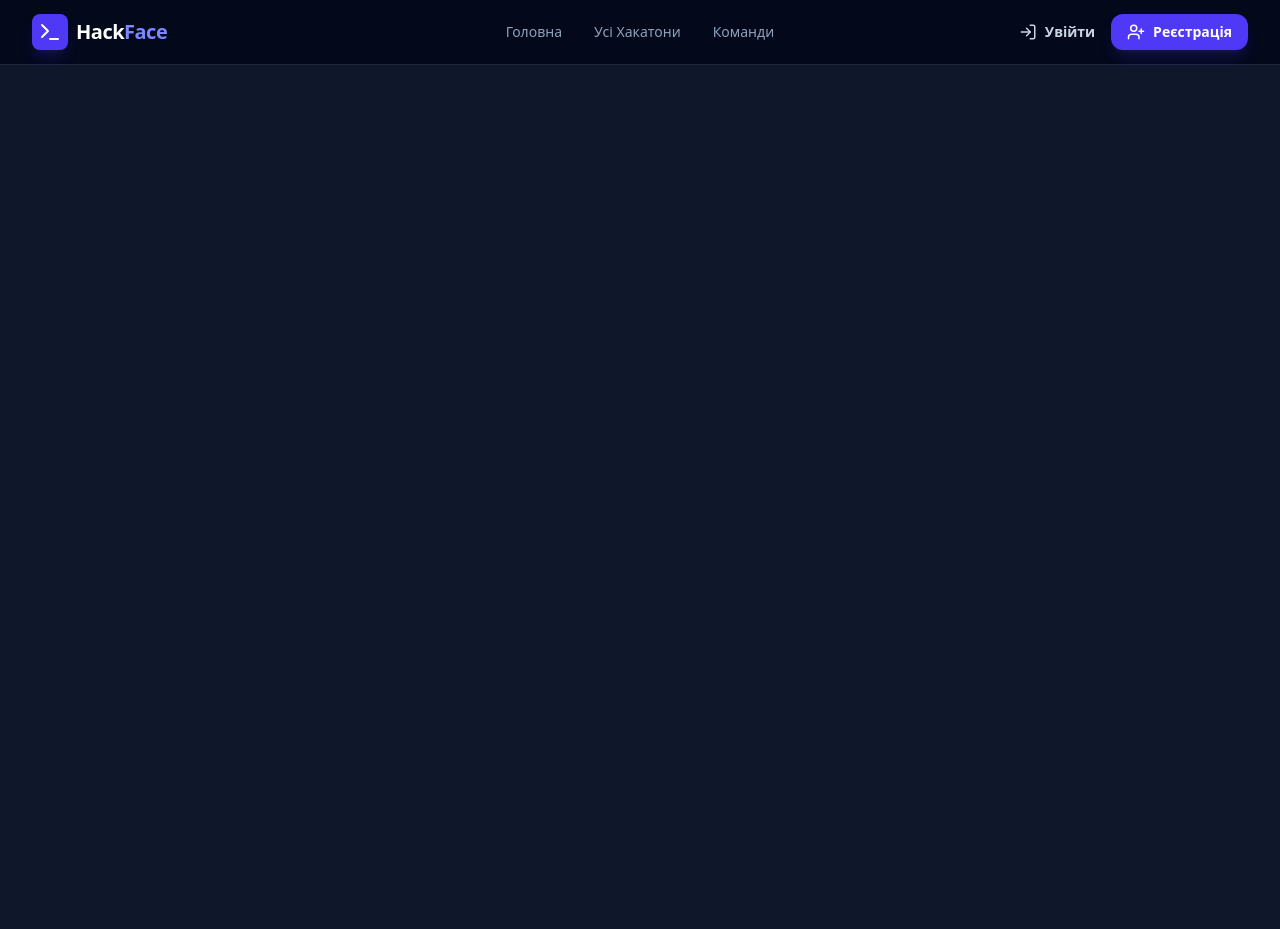
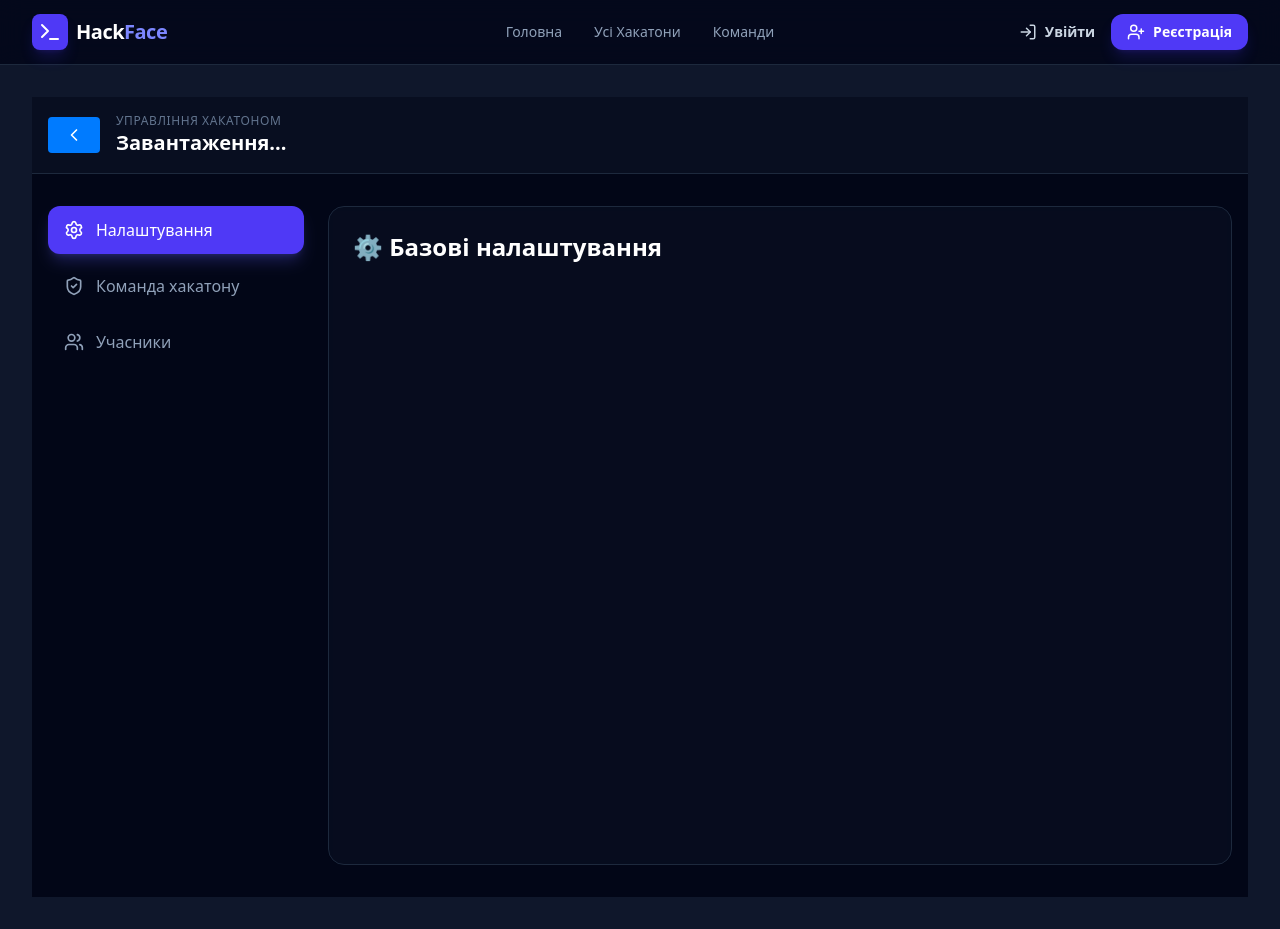
Before and after one commit to MaxymS228/hackface-frontend, a React (Create React App) app: page /hackathons/1/manage in a window 1280 px wide. Before the commit the page ends 800 px from the top, so only its background shows below. Built offline with nearby package versions, Linux system fonts and the light colour scheme; no server answers.

Commit message:
Fixed a bug with hackathon buttons and added a framework for managing hackathons

```diff
--- a/src/App.js
+++ b/src/App.js
@@ -18,6 +18,11 @@ import PublicProfile from './pages/PublicProfile';
 import ProfileSettings from './pages/ProfileSettings';
 import CreateHackathon from './pages/CreateHackathon';
 import HackathonDetails from './components/HackathonDetails';
+
+import HackathonManage from './components/HackathonManage';
+import ManageSettings from './components/ManageSettings';
+import ManageTeam from './components/ManageTeam';
+import ManageParticipants from './components/ManageParticipants';
 
 
 
@@ -103,6 +108,14 @@ function App() {
                 <HackathonDetails />
               </ProtectedRoute>
              } />
+
+            <Route path="/hackathons/:id/manage" element={<HackathonManage />}>
+              <Route index element={<ManageSettings />} /> {/* /manage */}
+
+              <Route path="team" element={<ManageTeam />} /> {/* /manage/team */}
+              <Route path="participants" element={<ManageParticipants />} /> {/* /manage/participants */}
+            </Route>
+
           </Routes>
         </main>
 
--- a/src/components/HackathonDetails.js
+++ b/src/components/HackathonDetails.js
@@ -1,10 +1,6 @@
 import React, { useState, useEffect, useCallback } from 'react';
 import { useParams, useNavigate } from 'react-router-dom';
-import {
-  Calendar, MapPin, Trophy, Users, Clock, Tag,
-  ChevronLeft, Edit, ExternalLink, Loader2, PlayCircle,
-  LogOut, AlertTriangle // 🔥 Додали нові іконки
-} from 'lucide-react';
+import { Calendar, MapPin, Trophy, Users, Clock, Tag, ChevronLeft, ExternalLink, Loader2, PlayCircle, LogOut, AlertTriangle, LayoutDashboard } from 'lucide-react';
 
 const HackathonDetails = () => {
   const { id } = useParams();
@@ -17,6 +13,7 @@ const HackathonDetails = () => {
 
   const [isActionLoading, setIsActionLoading] = useState(false);
   const [isLeaveModalOpen, setIsLeaveModalOpen] = useState(false);
+  const [isRegistrationOpen, setIsRegistrationOpen] = useState(false);
 
   const user = JSON.parse(localStorage.getItem('user'));
   const apiUrl = process.env.REACT_APP_API_URL;
@@ -37,6 +34,27 @@ const HackathonDetails = () => {
   useEffect(() => {
     fetchHackathon();
   }, [fetchHackathon]);
+
+  useEffect(() => {
+    // Якщо даних про хакатон ще немає, нічого не робимо
+    if (!hackathon?.registrationDeadline) return;
+
+    // Функція перевірки часу
+    const checkStatus = () => {
+      const now = new Date();
+      const deadline = new Date(hackathon.registrationDeadline);
+      setIsRegistrationOpen(now < deadline);
+    };
+
+    // Перевіряємо одразу під час рендеру
+    checkStatus();
+
+    // Запускаємо перевірку кожну секунду (1000 мілісекунд)
+    const intervalId = setInterval(checkStatus, 1000);
+
+    // Обов'язково очищаємо таймер, коли користувач йде зі сторінки
+    return () => clearInterval(intervalId);
+  }, [hackathon?.registrationDeadline]);
 
   const handleJoin = async () => {
     if (!user) {
@@ -128,13 +146,13 @@ const HackathonDetails = () => {
     (member.user?._id === currentUserId || member.user === currentUserId)
   );
 
-  const isRegistrationOpen = new Date() <= new Date(hackathon.registrationDeadline);
+  //const isRegistrationOpen = new Date() <= new Date(hackathon.registrationDeadline);
 
   const formatDateWithTime = (dateString) => {
     if (!dateString) return '';
     const date = new Date(dateString);
-    const formattedDate = date.toLocaleDateString('uk-UA', { day: 'numeric', month: 'long', year: 'numeric', timeZone: 'UTC' });
-    const formattedTime = date.toLocaleTimeString('uk-UA', { hour: '2-digit', minute: '2-digit', timeZone: 'UTC' });
+    const formattedDate = date.toLocaleDateString('uk-UA', { day: 'numeric', month: 'long', year: 'numeric' }); // , timeZone: 'UTC'
+    const formattedTime = date.toLocaleTimeString('uk-UA', { hour: '2-digit', minute: '2-digit' }); // , timeZone: 'UTC'
     return `${formattedDate}, ${formattedTime}`;
   };
 
@@ -358,10 +376,10 @@ const HackathonDetails = () => {
               {/* Кнопки дій */}
               {isOrganizer ? (
                 <button
-                  onClick={() => navigate(`/hackathons/${hackathon._id}/edit`)}
-                  className="w-full py-4 flex items-center justify-center gap-2 bg-slate-800 hover:bg-slate-700 text-white font-bold rounded-xl transition-all border border-slate-600"
+                  onClick={() => navigate(`/hackathons/${hackathon._id}/manage`)}
+                  className="w-full py-4 flex items-center justify-center gap-2 bg-slate-800 hover:bg-slate-700 text-white font-bold rounded-xl transition-all border border-slate-600 shadow-lg"
                 >
-                  <Edit size={20} /> Редагувати хакатон
+                  <LayoutDashboard size={20} /> Панель управління
                 </button>
               ) : isParticipant ? (
                 <button
--- /dev/null
+++ b/src/components/HackathonManage.js
@@ -0,0 +1,118 @@
+import React, { useState, useEffect } from 'react';
+import { NavLink, Outlet, useParams, useNavigate } from 'react-router-dom';
+import {
+  Settings,
+  ShieldCheck,
+  Users,
+  ChevronLeft,
+  Loader2
+} from 'lucide-react';
+
+const HackathonManage = () => {
+  const { id } = useParams();
+  const navigate = useNavigate();
+  const [hackathonTitle, setHackathonTitle] = useState('');
+  const [isLoading, setIsLoading] = useState(true);
+  const apiUrl = process.env.REACT_APP_API_URL;
+
+  // Отримуємо базові дані хакатону (наприклад, тільки назву для хедера)
+  useEffect(() => {
+    const fetchBasicInfo = async () => {
+      try {
+        const response = await fetch(`${apiUrl}/api/hackathons/${id}`);
+        if (response.ok) {
+          const data = await response.json();
+          setHackathonTitle(data.title);
+        }
+      } catch (error) {
+        console.error('Помилка завантаження даних:', error);
+      } finally {
+        setIsLoading(false);
+      }
+    };
+    fetchBasicInfo();
+  }, [id, apiUrl]);
+
+  if (isLoading) {
+    return (
+      <div className="min-h-screen bg-[#020617] flex items-center justify-center">
+        <Loader2 className="w-10 h-10 text-indigo-500 animate-spin" />
+      </div>
+    );
+  }
+
+  // Масив для пунктів меню (щоб легко додавати нові)
+  const menuItems = [
+    {
+      path: '.', // Точка означає базовий шлях /hackathons/:id/manage
+      icon: <Settings size={20} />,
+      label: 'Налаштування'
+    },
+    {
+      path: 'team',
+      icon: <ShieldCheck size={20} />,
+      label: 'Команда хакатону'
+    },
+    {
+      path: 'participants',
+      icon: <Users size={20} />,
+      label: 'Учасники'
+    }
+  ];
+
+  return (
+    <div className="min-h-screen bg-[#020617] text-slate-200 flex flex-col">
+      {/* Верхній міні-хедер для зручності */}
+      <div className="border-b border-slate-800 bg-slate-900/50 p-4">
+        <div className="max-w-7xl mx-auto flex items-center gap-4">
+          <button
+            onClick={() => navigate(`/hackathons/${id}`)}
+            className="p-2 hover:bg-slate-800 rounded-lg transition-colors text-slate-400 hover:text-white"
+          >
+            <ChevronLeft size={20} />
+          </button>
+          <div>
+            <p className="text-xs text-slate-500 font-medium uppercase tracking-wider">Управління хакатоном</p>
+            <h1 className="text-xl font-bold text-white truncate max-w-xl">
+              {hackathonTitle || 'Завантаження...'}
+            </h1>
+          </div>
+        </div>
+      </div>
+
+      {/* Основна частина з Sidebar та Контентом */}
+      <div className="flex-1 max-w-7xl w-full mx-auto flex flex-col md:flex-row gap-6 p-4 py-8">
+
+        {/* Бокове меню (Sidebar) */}
+        <div className="w-full md:w-64 shrink-0 space-y-2">
+          {menuItems.map((item) => (
+            <NavLink
+              key={item.label}
+              to={item.path}
+              end={item.path === '.'} // end потрібен, щоб базовий шлях не підсвічувався завжди
+              className={({ isActive }) => `
+                flex items-center gap-3 px-4 py-3 rounded-xl font-medium transition-all duration-200
+                ${isActive
+                  ? 'bg-indigo-600 text-white shadow-lg shadow-indigo-500/25'
+                  : 'text-slate-400 hover:bg-slate-800 hover:text-slate-200'
+                }
+              `}
+            >
+              {item.icon}
+              {item.label}
+            </NavLink>
+          ))}
+        </div>
+
+        {/* Динамічна область контенту */}
+        <div className="flex-1 bg-slate-900/40 border border-slate-800 rounded-2xl p-6 backdrop-blur-sm min-h-[500px]">
+          {/* Outlet - це місце, куди React Router буде підставляти потрібний компонент (Налаштування, Команду або Учасників) */}
+          <Outlet />
+        </div>
+
+      </div>
+    </div>
+  );
+};
+
+export default HackathonManage;
--- /dev/null
+++ b/src/components/ManageParticipants.js
@@ -0,0 +1,3 @@
+import React from 'react';
+const ManageParticipants = () => <h2 className="text-2xl font-bold text-white">👥 Список учасників</h2>;
+export default ManageParticipants;
--- /dev/null
+++ b/src/components/ManageSettings.js
@@ -0,0 +1,3 @@
+import React from 'react';
+const ManageSettings = () => <h2 className="text-2xl font-bold text-white">⚙️ Базові налаштування</h2>;
+export default ManageSettings;
--- /dev/null
+++ b/src/components/ManageTeam.js
@@ -0,0 +1,3 @@
+import React from 'react';
+const ManageTeam = () => <h2 className="text-2xl font-bold text-white">🛡️ Управління командою</h2>;
+export default ManageTeam;
--- a/src/pages/Dashboard.js
+++ b/src/pages/Dashboard.js
@@ -140,7 +140,7 @@ const Dashboard = () => {
                   <p className="text-slate-400">Ось що відбувається у ваших проєктах сьогодні.</p>
                 </div>
 
-                <div onClick={() => navigate('/profile')} className="flex items-center gap-4 bg-slate-900/50 backdrop-blur-md p-3 pr-6 rounded-2xl border border-slate-700/50 cursor-pointer hover:border-indigo-500/50 transition-colors">
+                <div onClick={() => navigate(`/profile/${user._id || user.id}`)} className="flex items-center gap-4 bg-slate-900/50 backdrop-blur-md p-3 pr-6 rounded-2xl border border-slate-700/50 cursor-pointer hover:border-indigo-500/50 transition-colors">
                   <div className="w-12 h-12 bg-gradient-to-tr from-indigo-600 to-purple-600 rounded-xl flex items-center justify-center text-white text-xl font-bold shadow-lg">
                     {user.name.charAt(0).toUpperCase()}
                   </div>
```
